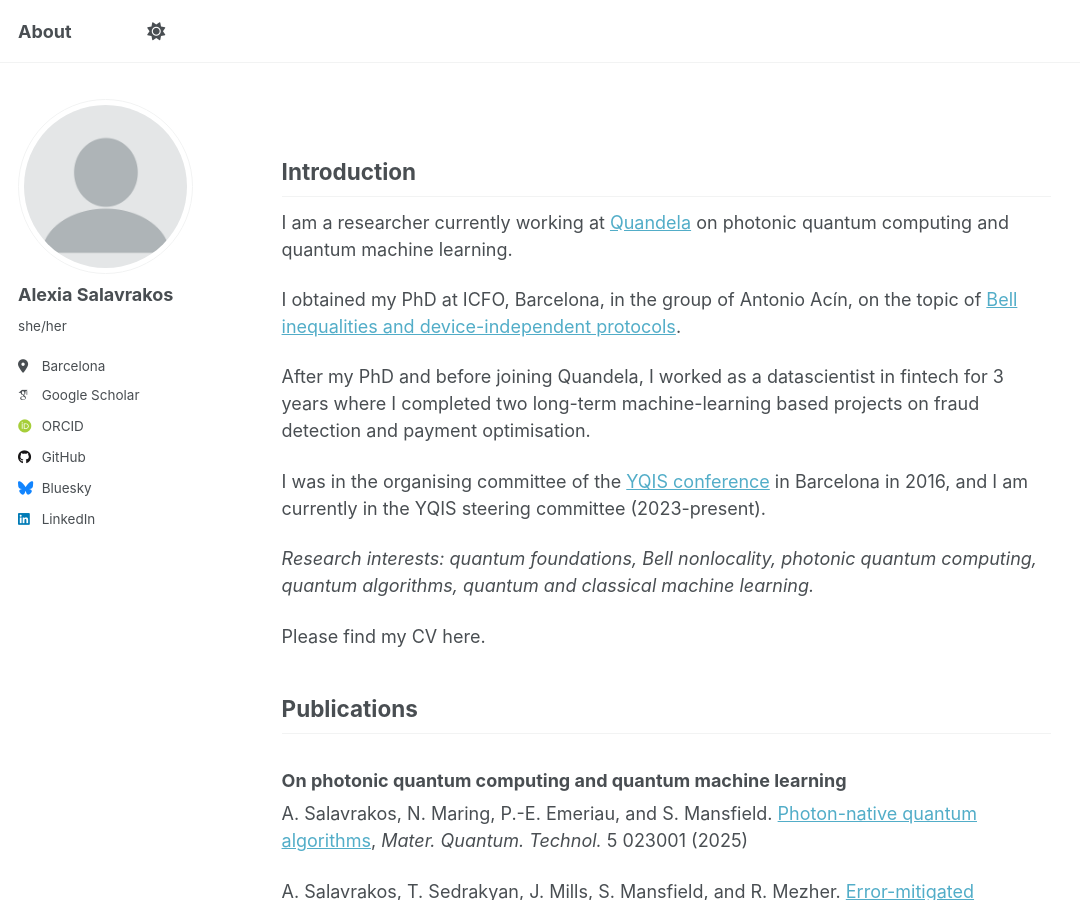
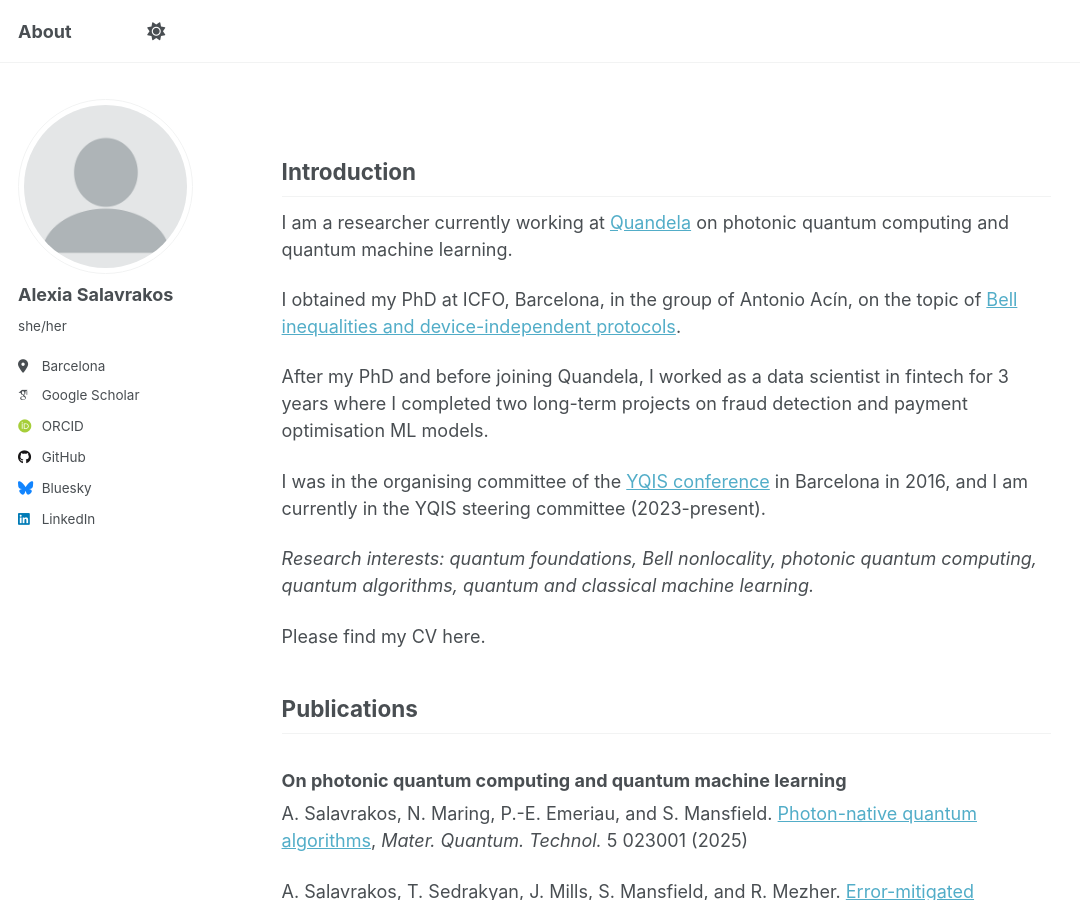
Before and after one commit to alexiasalavrakos/alexiasalavrakos.github.io, a Jekyll site: the page built from _pages/about.md, in a window 1280 px wide and 900 px high. Shown: the whole window, without its empty margins (0-1080 px from the left). Built offline with Jekyll 4.4.1, drawn with Linux system fonts in a browser that asks for light colours; some web fonts are replaced.

Commit message:
Update about.md

```diff
--- a/_pages/about.md
+++ b/_pages/about.md
@@ -12,7 +12,7 @@ I am a researcher currently working at [Quandela](https://www.quandela.com/) on
 
 I obtained my PhD at ICFO, Barcelona, in the group of Antonio Acín, on the topic of [Bell inequalities and device-independent protocols](https://upcommons.upc.edu/handle/2117/131434).
 
-After my PhD and before joining Quandela, I worked as a datascientist in fintech for 3 years where I completed two long-term machine-learning based projects on fraud detection and payment optimisation.
+After my PhD and before joining Quandela, I worked as a data scientist in fintech for 3 years where I completed two long-term projects on fraud detection and payment optimisation ML models.
 
 I was in the organising committee of the [YQIS conference](https://www.yqisconference.org/) in Barcelona in 2016, and I am currently in the YQIS steering committee (2023-present).
 
```
